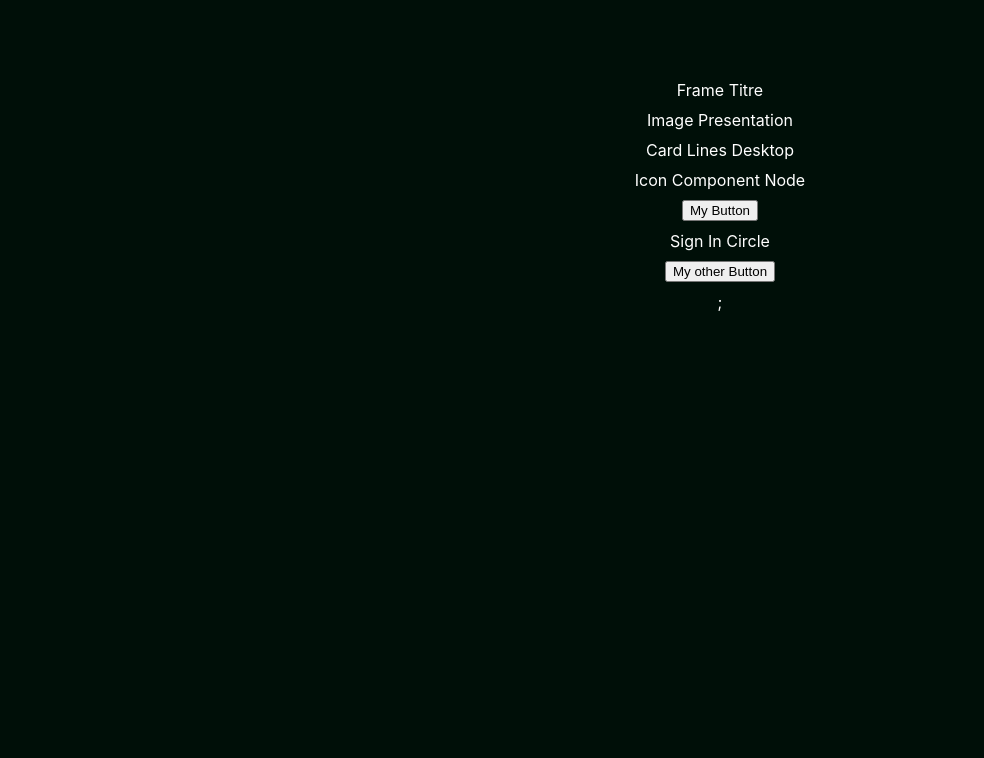
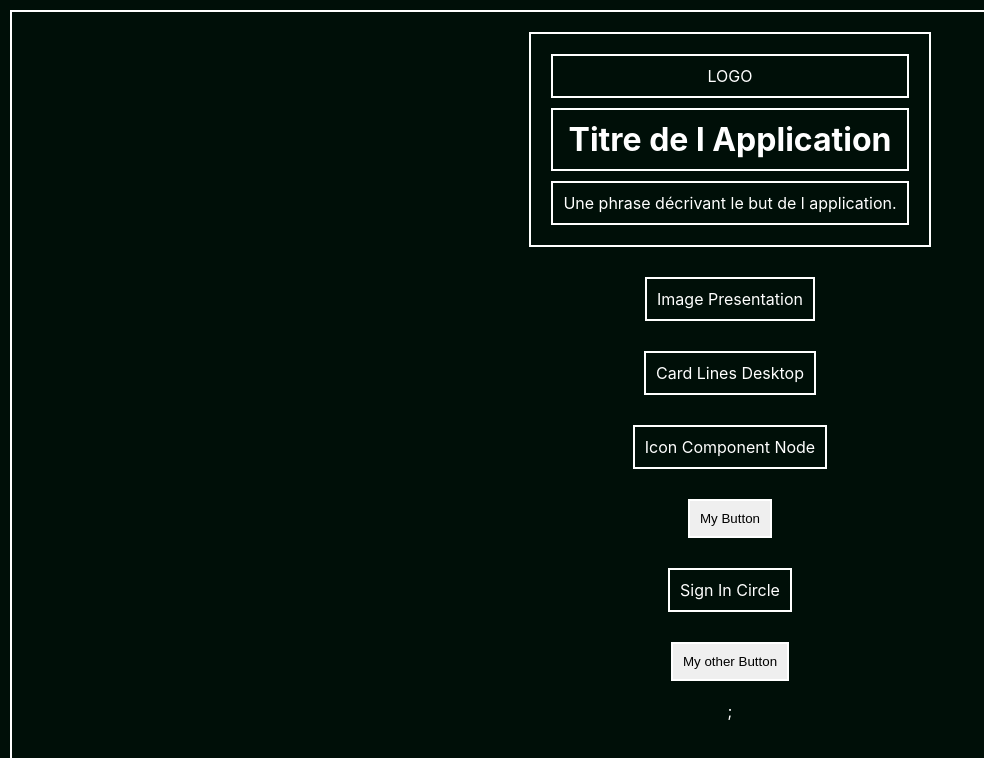
Before and after one commit to Micheeeeel/yvy-frontend, a React (Create React App) app: page / in a window 1280 px wide. Shown: the top 758 px of the page, without its empty margins (0-984 px from the left). Built offline with nearby package versions, Linux system fonts and the light colour scheme.

Commit message:
feat: Add global white border to all child components within FrameLandingPage
- Applied a universal CSS selector to add a white border to all child elements of FrameLandingPage
- Included box-sizing: border-box to ensure proper element sizing with borders, padding and margin

```diff
--- a/src/components/FrameTitre.jsx
+++ /dev/null
@@ -1,7 +0,0 @@
-import React from "react";
-
-const FrameTitre = () => {
-  return <div>Frame Titre</div>;
-};
-
-export default FrameTitre;
--- a/src/components/frameLandingPage/FrameLandingPage.css
+++ b/src/components/frameLandingPage/FrameLandingPage.css
@@ -27,3 +27,11 @@
   top: 0;
   width: 1440px;
 }
+
+.frame-landing-page * {
+  /* l'étoile signifie "tous les éléments enfants", c'est un selecteur universel*/
+  border: 2px solid white; /* Bordure blanche pour tous les enfants */
+  padding: 10px; /* Facultatif : Ajouter du padding pour mieux voir la bordure */
+  margin: 10px; /* Facultatif : Ajouter de la marge pour mieux voir la bordure */
+  box-sizing: border-box; /* Pour inclure la bordure et le padding dans les dimensions des éléments */
+}
--- a/src/components/frameLandingPage/FrameLandingPage.jsx
+++ b/src/components/frameLandingPage/FrameLandingPage.jsx
@@ -1,5 +1,5 @@
 import React from "react";
-import FrameTitre from "../FrameTitre";
+import FrameTitre from "./frameTitre/FrameTitre";
 import ImagePresentation from "../ImagePresentation";
 import CardLinesDesktop from "../CardLinesDesktop";
 import IconComponentNode from "../IconComponentNode";
--- /dev/null
+++ b/src/components/frameLandingPage/frameTitre/FrameTitre.jsx
@@ -0,0 +1,20 @@
+import React from "react";
+
+const FrameTitre = () => {
+  return (
+    <div className="frame-titre">
+      {/* Placeholder pour le logo */}
+      <div className="frame-titre-logo-placeholder">LOGO</div>
+
+      {/* Placeholder pour le titre */}
+      <h1 className="frame-titre-title">Titre de l Application</h1>
+
+      {/* Placeholder pour la phrase descriptive */}
+      <p className="frame-titre-description">
+        Une phrase décrivant le but de l application.
+      </p>
+    </div>
+  );
+};
+
+export default FrameTitre;
```
